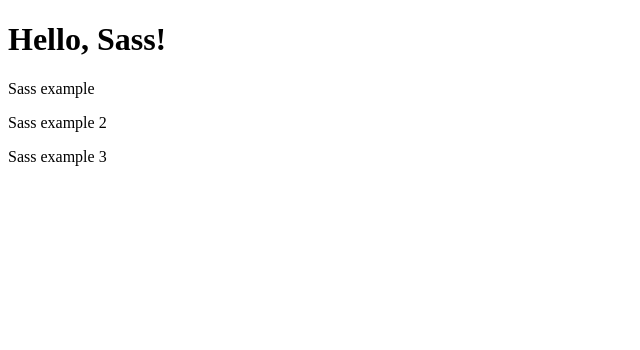
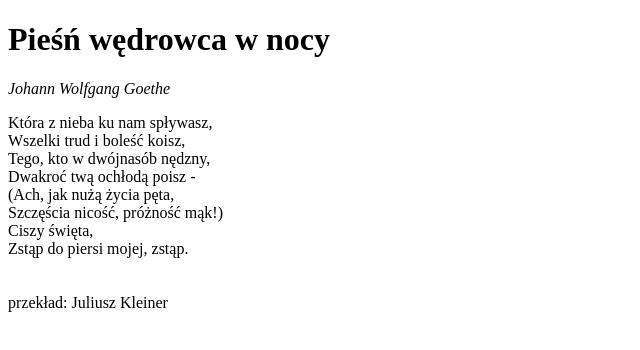
Before and after one commit to karolina-gus/learning-git, a plain HTML site: page index.html in a window 1280 px wide. Shown: the whole page, without its empty margins (0-640 px from the left). Drawn offline with Linux system fonts and the light colour scheme; files that its build step writes are made by us from their sources.

Commit message:
Add html page content

```diff
--- a/index.html
+++ b/index.html
@@ -6,11 +6,20 @@
     <title>Hello, Sass!</title>
     </head>
     <body>
-    <h1>Hello, Sass!</h1>
-    <main>
-        <p class="warning">Sass example</p>
-        <p>Sass example 2</p>
-    </main>
-    <p> Sass example 3</p>
+        <h1>Pieśń wędrowca w nocy</h1>
+        <i>Johann Wolfgang Goethe</i>
+        <p>
+            Która z nieba ku nam spływasz,<br />
+            Wszelki trud i boleść koisz,<br />
+            Tego, kto w dwójnasób nędzny,<br />
+            Dwakroć twą ochłodą poisz -<br />
+            (Ach, jak nużą życia pęta,<br />
+            Szczęścia nicość, próżność mąk!)<br />
+            Ciszy święta,<br />
+            Zstąp do piersi mojej, zstąp.<br />
+            <br />
+            <br />
+            przekład: Juliusz Kleiner<br/>
+         </p>
     </body>
 </html>
```
